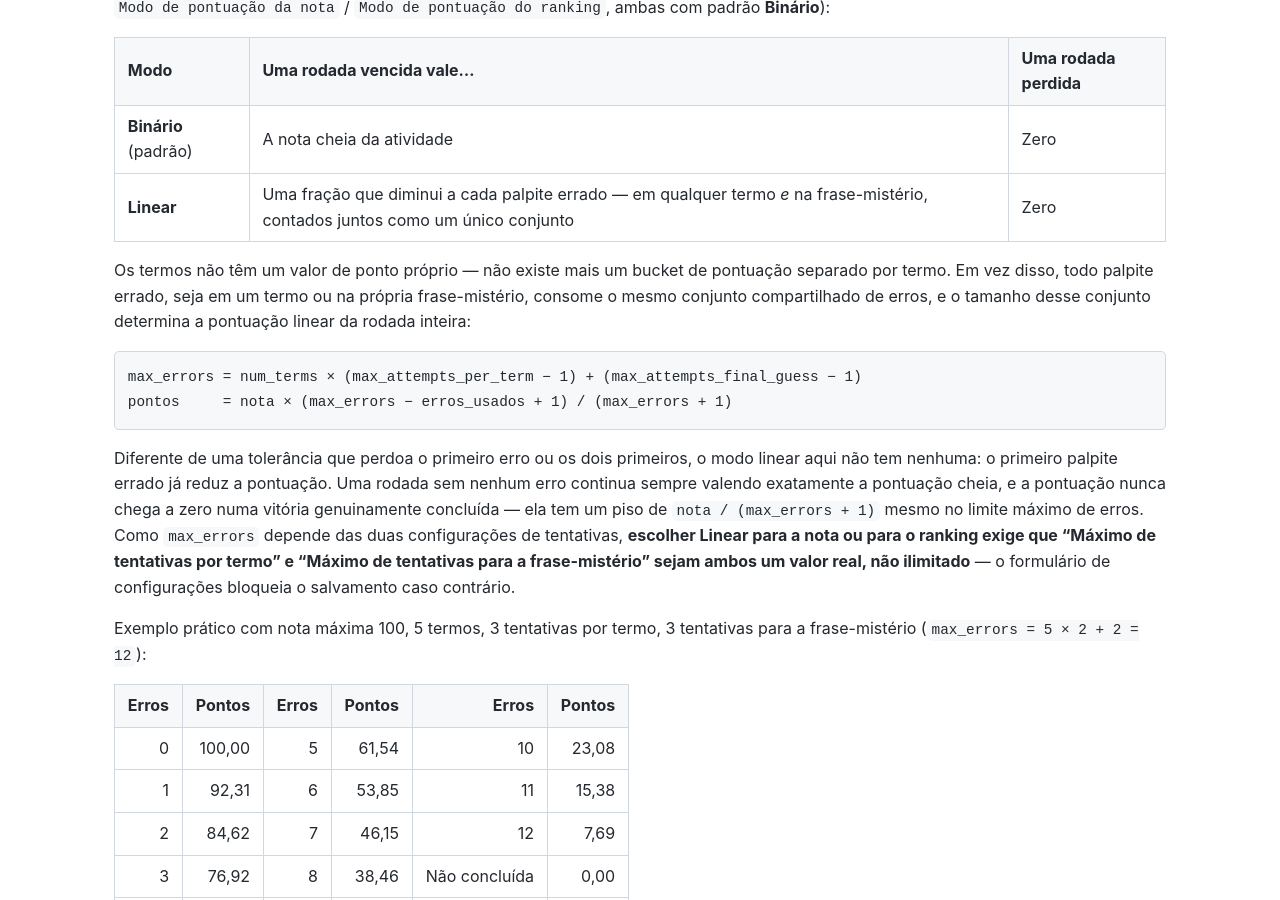
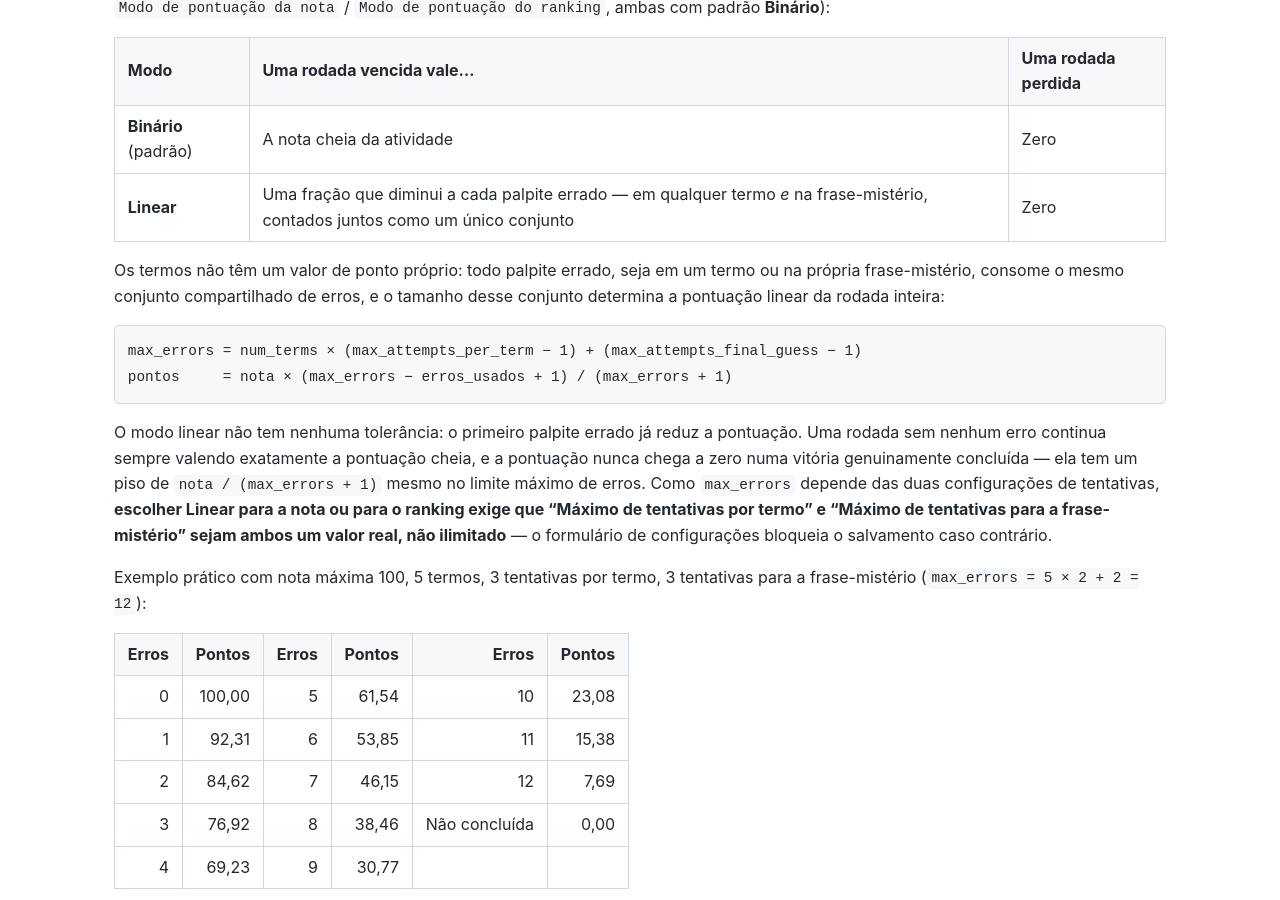
Before and after one commit to jeanlucio/moodle-mod_playercross, a Jekyll site: the page built from docs/pt/grading.md, in a window 1280 px wide and 900 px high, scrolled down 994 px. Built offline with Jekyll 4.4.1, drawn with Linux system fonts in a browser that asks for light colours; our own code applies the rules of GitHub Pages for plain Markdown files.

Commit message:
drop historical/comparative framing from the scoring docs
The plugin isn't published yet, so the docs don't need to narrate what
changed or lean on mod_playerwords as a reference point. Reword the
"no longer"/"unlike a grace period" passages in grading.md to just
describe the current design, and drop two incidental PlayerWords
mentions from testing.md's per-file descriptions.

````diff
--- a/docs/pt/grading.md
+++ b/docs/pt/grading.md
@@ -25,24 +25,22 @@ ranking`, ambas com padrão **Binário**):
 | **Binário** (padrão) | A nota cheia da atividade | Zero |
 | **Linear** | Uma fração que diminui a cada palpite errado — em qualquer termo *e* na frase-mistério, contados juntos como um único conjunto | Zero |
 
-Os termos não têm um valor de ponto próprio — não existe mais um bucket de pontuação separado por
-termo. Em vez disso, todo palpite errado, seja em um termo ou na própria frase-mistério, consome
-o mesmo conjunto compartilhado de erros, e o tamanho desse conjunto determina a pontuação linear
-da rodada inteira:
+Os termos não têm um valor de ponto próprio: todo palpite errado, seja em um termo ou na própria
+frase-mistério, consome o mesmo conjunto compartilhado de erros, e o tamanho desse conjunto
+determina a pontuação linear da rodada inteira:
 
 ```
 max_errors = num_terms × (max_attempts_per_term − 1) + (max_attempts_final_guess − 1)
 pontos     = nota × (max_errors − erros_usados + 1) / (max_errors + 1)
 ```
 
-Diferente de uma tolerância que perdoa o primeiro erro ou os dois primeiros, o modo linear aqui
-não tem nenhuma: o primeiro palpite errado já reduz a pontuação. Uma rodada sem nenhum erro
-continua sempre valendo exatamente a pontuação cheia, e a pontuação nunca chega a zero numa
-vitória genuinamente concluída — ela tem um piso de `nota / (max_errors + 1)` mesmo no limite
-máximo de erros. Como `max_errors` depende das duas configurações de tentativas, **escolher
-Linear para a nota ou para o ranking exige que "Máximo de tentativas por termo" e "Máximo de
-tentativas para a frase-mistério" sejam ambos um valor real, não ilimitado** — o formulário de
-configurações bloqueia o salvamento caso contrário.
+O modo linear não tem nenhuma tolerância: o primeiro palpite errado já reduz a pontuação. Uma
+rodada sem nenhum erro continua sempre valendo exatamente a pontuação cheia, e a pontuação nunca
+chega a zero numa vitória genuinamente concluída — ela tem um piso de `nota / (max_errors + 1)`
+mesmo no limite máximo de erros. Como `max_errors` depende das duas configurações de tentativas,
+**escolher Linear para a nota ou para o ranking exige que "Máximo de tentativas por termo" e
+"Máximo de tentativas para a frase-mistério" sejam ambos um valor real, não ilimitado** — o
+formulário de configurações bloqueia o salvamento caso contrário.
 
 Exemplo prático com nota máxima 100, 5 termos, 3 tentativas por termo, 3 tentativas para a
 frase-mistério (`max_errors = 5 × 2 + 2 = 12`):
````
Also changed, not shown: docs/en/grading.md (+10 -10 lines), docs/en/testing.md (+2 -2 lines), docs/pt/testing.md (+2 -2 lines).
